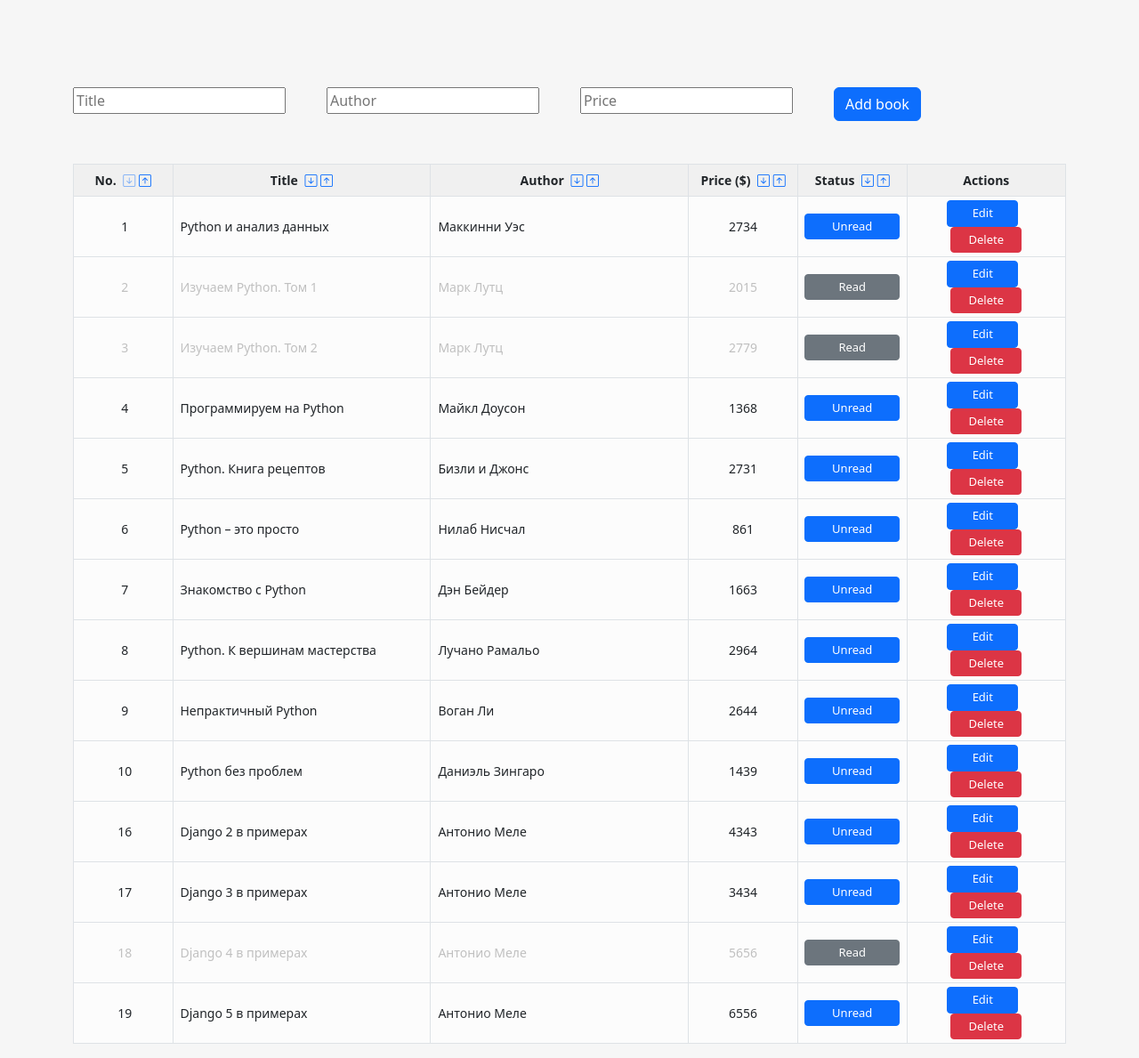
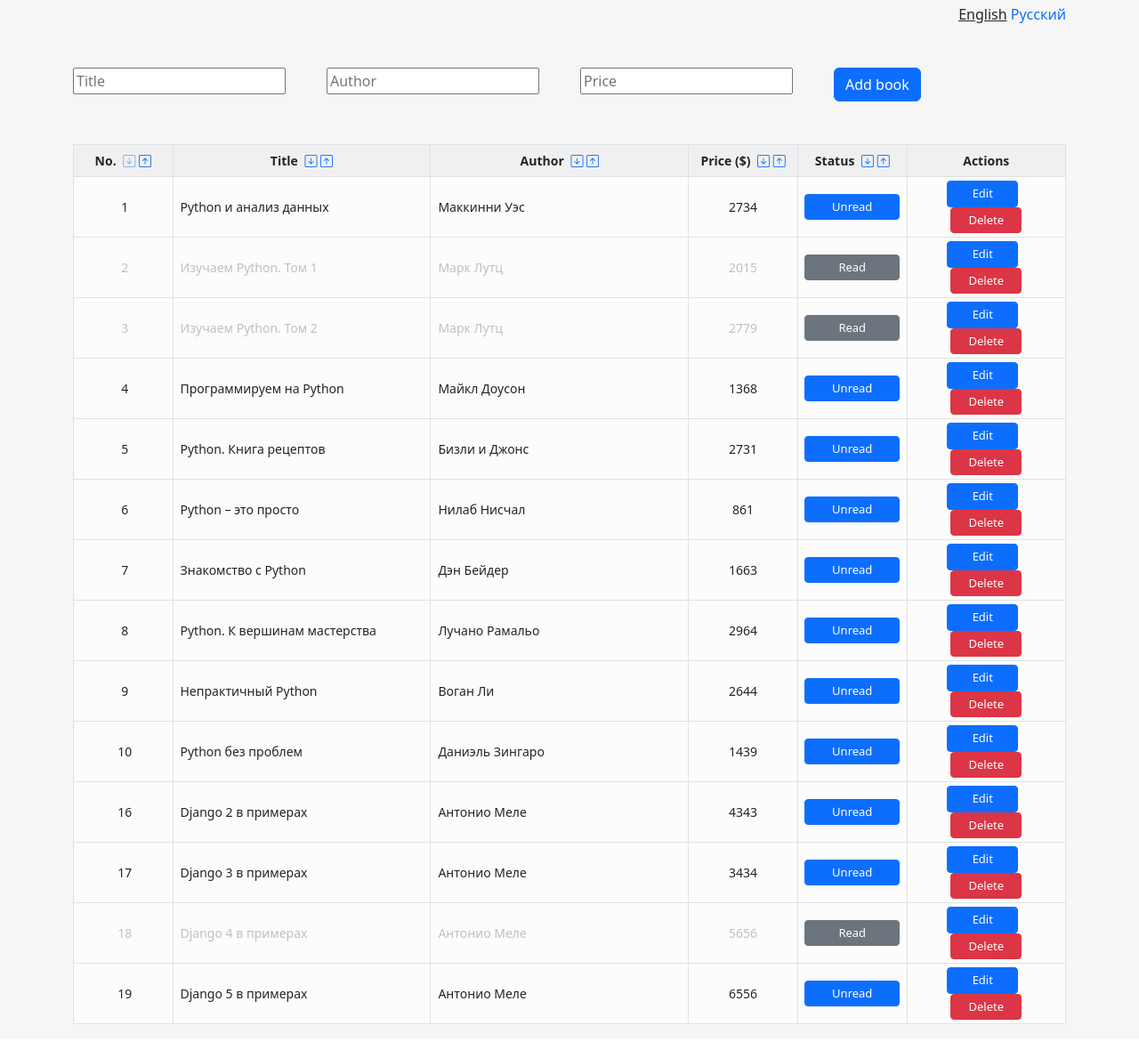
Before and after one commit to mflorya575/Books-Django-HTMX, a Django app: page /en/ in a window 1280 px wide. Shown: the whole page at 89% size. After the commit the page ends 1151 px from the top, so only its background shows below. Run offline with Django 4.2, Linux system fonts and the light colour scheme; data comes from the database, SQL or seed files in the repository; some libraries are stand-ins or nearby versions.

Commit message:
add switching the site language ru, en

```diff
--- a/site_htmx/static/base.css
+++ b/site_htmx/static/base.css
@@ -1,6 +1,6 @@
 /* Задаёт отступ сверху и цвет страницы. */
 body {
-    padding-top: 50px;
+    /*padding-top: 50px;*/
     background-color: rgb(246, 246, 246);
 }
 
--- a/site_htmx/templates/base.html
+++ b/site_htmx/templates/base.html
@@ -14,6 +14,20 @@
 <body hx-headers='{"X-CSRFToken": "{{ csrf_token }}"}'>
 
     <div class="container">
+        <div class="row text-end mt-1">
+            <div class="col">
+                {% get_current_language as LANGUAGE_CODE %}
+                {% get_available_languages as LANGUAGES %}
+                {% get_language_info_list for LANGUAGES as languages %}
+                {% for language in languages %}
+                    {% if language.code == LANGUAGE_CODE %}
+                        <u>{{ language.name_local }}</u>
+                    {% else %}
+                        <a href="/{{ language.code }}/">{{ language.name_local }}</a>
+                    {% endif %}
+                {% endfor %}
+            </div>
+        </div>
         <div class="row mt-5">
             <div class="col">
                 <!-- Форма для добавления новой книги -->
```
